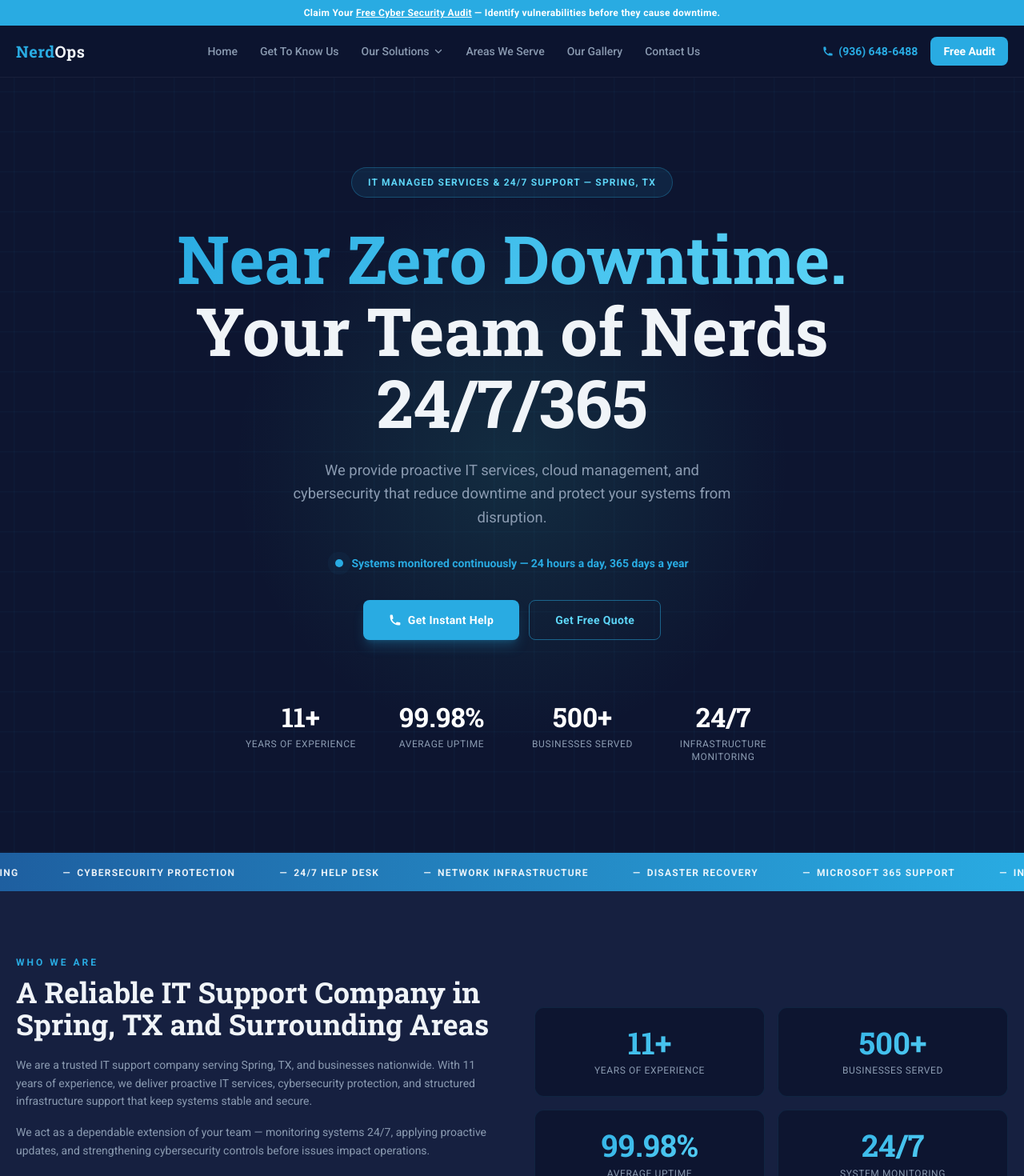
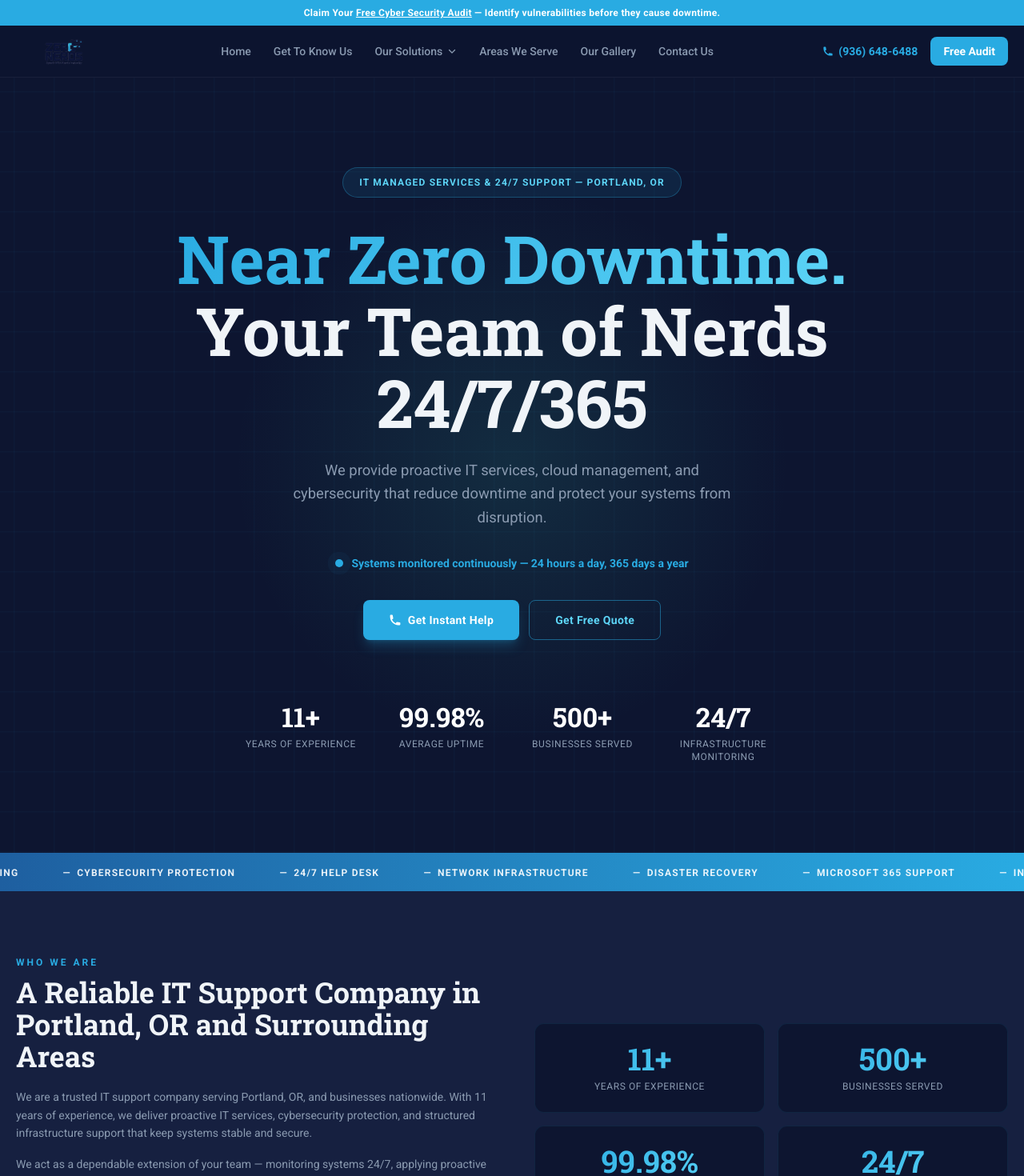
Before and after one commit to Xyryllpayatot1/nerdops-website, a Next.js app: page / in a window 1280 px wide. Shown: the top 1470 px of the page at 80% size. Built offline with nearby package versions, Linux system fonts and the light colour scheme.

Commit message:
Rebrand to ZERO NERDS logo, fix Portland OR address, update Spring TX references

```diff
--- a/app/layout.js
+++ b/app/layout.js
@@ -4,11 +4,11 @@ import Footer from '@/components/Footer';
 
 export const metadata = {
   title: {
-    default: 'NerdOps IT — Near Zero Downtime. Your Team of Nerds 24/7/365',
-    template: '%s | NerdOps IT',
+    default: 'ZERO NERDS — Speak With Nerds Instantly. 24/7/365 IT Support',
+    template: '%s | ZERO NERDS',
   },
   description:
-    'NerdOps delivers managed IT services, cybersecurity, cloud hosting, and 24/7 help desk support. Near zero downtime guaranteed.',
+    'ZERO NERDS delivers managed IT services, cybersecurity, cloud hosting, and 24/7 help desk support. Speak with nerds instantly.',
   keywords: ['managed IT', 'IT support', 'cybersecurity', 'cloud hosting', 'help desk', '24/7 IT support'],
 };
 
--- a/app/page.js
+++ b/app/page.js
@@ -224,7 +224,7 @@ export default function HomePage() {
 
         <div className="relative z-10 max-w-4xl mx-auto">
           <div className="animate-fade-in-up inline-flex items-center gap-2 bg-teal/10 border border-teal/30 text-cyan text-xs font-bold tracking-widest uppercase px-5 py-2.5 rounded-full mb-8">
-            IT Managed Services &amp; 24/7 Support — Spring, TX
+            IT Managed Services &amp; 24/7 Support — Portland, OR
           </div>
 
           <h1
@@ -297,10 +297,10 @@ export default function HomePage() {
           <div className="reveal">
             <span className="section-label">Who We Are</span>
             <h2 className="font-serif text-3xl md:text-4xl font-bold leading-tight mb-5">
-              A Reliable IT Support Company in Spring, TX and Surrounding Areas
+              A Reliable IT Support Company in Portland, OR and Surrounding Areas
             </h2>
             <p className="text-gray text-sm leading-relaxed mb-4">
-              We are a trusted IT support company serving Spring, TX, and businesses nationwide.
+              We are a trusted IT support company serving Portland, OR, and businesses nationwide.
               With 11 years of experience, we deliver proactive IT services, cybersecurity protection,
               and structured infrastructure support that keep systems stable and secure.
             </p>
@@ -458,7 +458,7 @@ export default function HomePage() {
             <h2 className="font-serif text-3xl md:text-4xl font-bold mb-3">
               What Our Clients Say
             </h2>
-            <p className="text-gray text-sm">Verified reviews from businesses across Spring, TX and surrounding areas.</p>
+            <p className="text-gray text-sm">Verified reviews from businesses across Portland, OR and surrounding areas.</p>
           </div>
 
           <div className="columns-1 md:columns-2 lg:columns-3 gap-4">
--- a/components/Footer.jsx
+++ b/components/Footer.jsx
@@ -1,4 +1,5 @@
 import Link from 'next/link';
+import Image from 'next/image';
 
 const SOLUTIONS = [
   { label: 'Managed IT Services',               href: '/solutions#managed-it' },
@@ -39,11 +40,11 @@ export default function Footer() {
 
           {/* Brand */}
           <div>
-            <Link href="/" className="font-serif text-2xl font-bold">
-              <span className="text-teal">Nerd</span>Ops
+            <Link href="/" className="inline-block">
+              <Image src="/logo.png" alt="ZERO NERDS" width={110} height={62} />
             </Link>
             <p className="text-gray text-sm leading-relaxed mt-3 max-w-xs">
-              A trusted IT support company serving Spring, TX and businesses nationwide.
+              A trusted IT support company serving Portland, OR and businesses nationwide.
               Proactive IT services, cybersecurity protection, and structured infrastructure
               support that keep systems stable and secure.
             </p>
@@ -141,7 +142,7 @@ export default function Footer() {
 
         {/* Bottom bar */}
         <div className="border-t border-white/5 pt-6 flex flex-col sm:flex-row justify-between items-center gap-3 text-xs text-gray/60">
-          <span>&copy;{new Date().getFullYear()} NerdOps IT Solutions. All Rights Reserved.</span>
+          <span>&copy;{new Date().getFullYear()} ZERO NERDS. All Rights Reserved.</span>
           <div className="flex gap-5">
             <Link href="/privacy" className="hover:text-white transition-colors">Privacy Policy</Link>
             <a href="#" className="hover:text-white transition-colors">Leave a Review!</a>
--- a/components/Navbar.jsx
+++ b/components/Navbar.jsx
@@ -2,6 +2,7 @@
 
 import { useState, useEffect } from 'react';
 import Link from 'next/link';
+import Image from 'next/image';
 
 const SOLUTIONS = [
   { label: 'Managed IT Services',               href: '/solutions#managed-it' },
@@ -44,8 +45,8 @@ export default function Navbar() {
         <div className="max-w-7xl mx-auto px-5 flex items-center justify-between h-16">
 
           {/* Logo */}
-          <Link href="/" className="font-serif text-xl font-bold tracking-wide select-none">
-            <span className="text-teal">Nerd</span>Ops
+          <Link href="/" className="select-none flex items-center">
+            <Image src="/logo.png" alt="ZERO NERDS" width={120} height={67} priority />
           </Link>
 
           {/* Desktop nav */}
```
Also changed, not shown: .claude/settings.local.json, public/logo.png (added).
